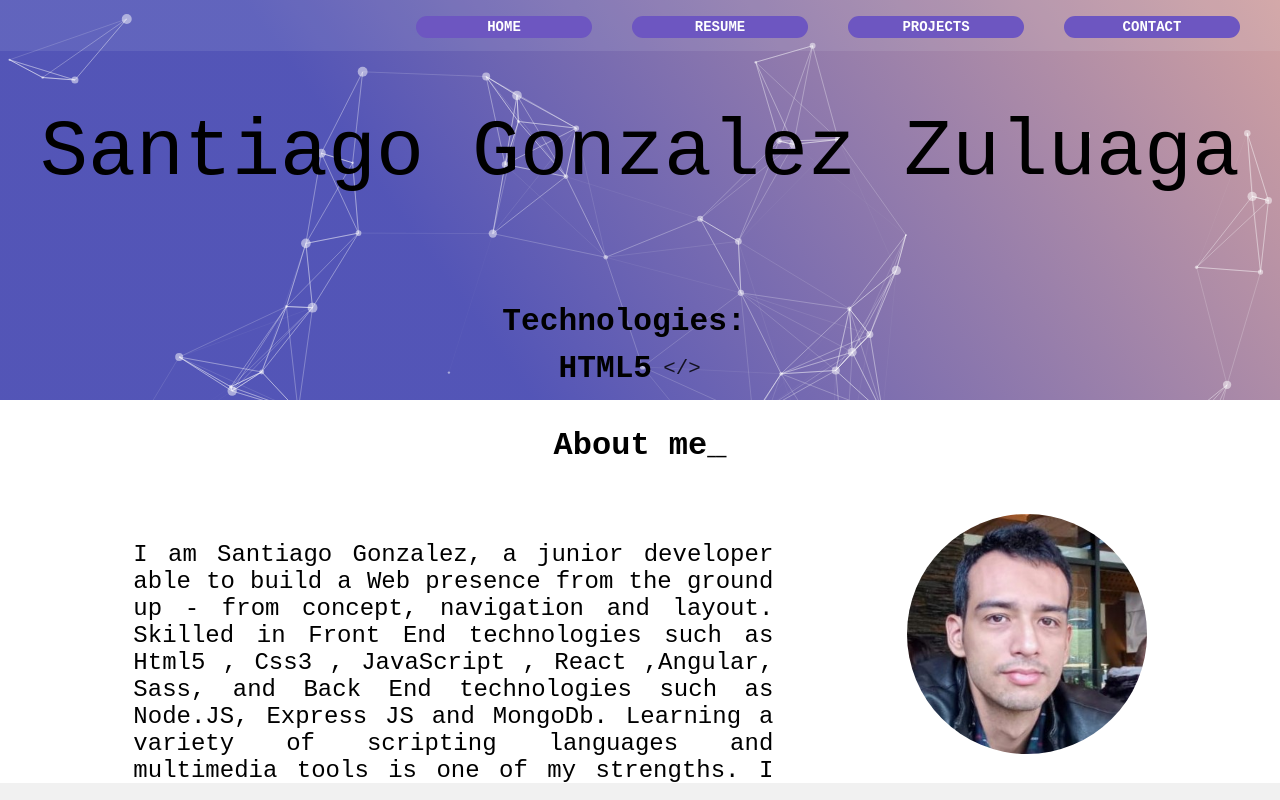
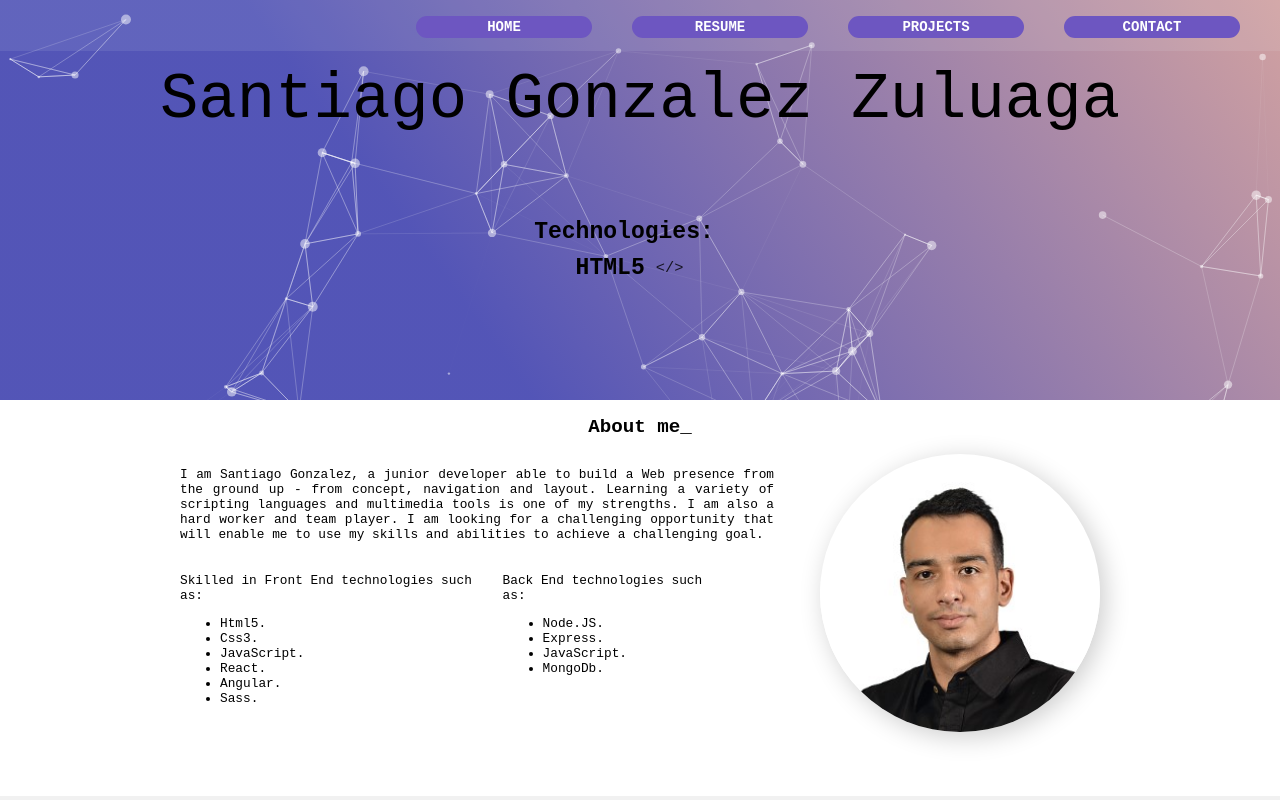
Before and after one commit to santiagogozu/Portafolio, a React (Create React App) app: page / in a window 1280 px wide. Shown: the top 800 px of the page. Built offline with nearby package versions, Linux system fonts and the light colour scheme.

Commit message:
Chaning CSS in About and Contact

```diff
--- a/package.json
+++ b/package.json
@@ -15,6 +15,7 @@
     "react": "^18.2.0",
     "react-dom": "^18.2.0",
     "react-scripts": "5.0.1",
+    "react-scroll-parallax": "^3.3.2",
     "react-simple-typewriter": "^5.0.1",
     "react-tsparticles": "^2.7.1",
     "spark-particles": "^1.2.2",
--- a/src/App.js
+++ b/src/App.js
@@ -3,15 +3,17 @@ import About from './Components/About/About';
 import Contact from './Components/Contact/Contact';
 import Home from './Components/Home/Home'
 import Project from './Components/Project/Project'
+import { ParallaxProvider } from 'react-scroll-parallax';
 function App() {
   return (
     <div>
+      <ParallaxProvider>
       {/* <Navigaton></Navigaton> */}
       <Home/>
       <About/>
       <Project/>
       <Contact/>
-
+      </ParallaxProvider>
     </div>
   );
 }
--- a/src/Components/About/About.css
+++ b/src/Components/About/About.css
@@ -1,46 +1,71 @@
+
+#section_about{
+    display: flex;
+    position: relative;
+    z-index: 1;
+    flex-direction: column;
+    align-items: center;
+}
+
+#section_about h2 {
+    font-size: 1.5vw;
+}
+
 .about{
     display: flex;
     justify-content: space-evenly;
-    align-items: center;
     flex-direction: row-reverse;
     position: relative;
-    z-index: 1;
-    /* padding-bottom: 5%; */
-    /* height: 50vh; */
+    padding-bottom: 5%;
 }
 
 .containerAbout{
     display: flex;
     flex-direction: column;
     align-items: center;
-    max-height: 100%
+    max-height: 100%;
 }
 
 #about h2{
     font-size: 2rem;
     text-align: center;
-
 }
 
 .section__description{
     display: flex;
     justify-content: center;
-    height: 30vh;
+    flex-direction: column;
+    padding-right: 5%;
+    width: 80%;
+}
+
+.imgAbout{
+    display: flex;
+    align-items: center;
 }
 
 .imgAbout img{
-    width: 30vh;
+    width: 35vh;
     padding-top: 10%;
-    padding-bottom: 10%;
     border-radius: 50%;
-    position: relative;
-    z-index: 1;
+	box-shadow: 5px 5px 26px rgba(0, 0, 0, 0.2)  ;
+	-webkit-box-shadow: 5px 5px 26px rgba(0, 0, 0, 0.2)  ;
+	-moz-box-shadow: 5px 5px 26px rgba(0, 0, 0, 0.2)  ;
 }
 
-.section__description p{
+.section__description_text{
     max-width: 50vw;
     justify-content: space-around;
-    font-size: 1.5rem;
-    /* font-size: 110%; */
+    font-size: 1vw;
+    /* font-size: 1.2rem; */
     text-align: justify;
 }
+
+.section__description_list{
+    display: flex;
+    font-size: 1vw;
+}
+
+.section__description_list p{
+    padding-right: 5%;
+}
--- a/src/Components/About/About.jsx
+++ b/src/Components/About/About.jsx
@@ -5,33 +5,50 @@ import imgAbout from "../../img/perfil.jpg";
 // import resume from '../../img/Resume of MD. Rafiul Alam.pdf'
 const About = () => {
   return (
-    <section id="about">
-      <div >
+    <section id="section_about">
       <h2>About me_</h2>
       <div className="about">
         <div className="imgAbout">
           <img src={imgAbout} alt="" />
         </div>
-          <div className="containerAbout">
+
           <div className="section__description">
-              <p className="section__description">
+            <div className="section__description_text" >
               I am Santiago Gonzalez, a junior developer able to build a Web
-                presence from the ground up - from concept, navigation and
-                layout. Skilled in Front End technologies such as Html5 , Css3 ,
-                JavaScript , React ,Angular, Sass, and Back End technologies
-                such as Node.JS, Express JS and MongoDb. Learning a variety of
-                scripting languages and multimedia tools is one of my strengths.
-                I am also a hard worker and team player. I am looking for a
-                challenging opportunity that will enable me to use my skills and
-                abilities to achieve a challenging goal.
-              </p>
+              presence from the ground up - from concept, navigation and layout.
+              Learning a variety of scripting languages and multimedia tools is
+              one of my strengths. I am also a hard worker and team player. I am
+              looking for a challenging opportunity that will enable me to use
+              my skills and abilities to achieve a challenging goal.
+            </div>
+            <br />
+            <div className="section__description_list">
+              <div>
+                <p>Skilled in Front End technologies such as:</p>
+                <ul>
+                  <li>Html5.</li>
+                  <li>Css3.</li>
+                  <li>JavaScript.</li>
+                  <li>React.</li>
+                  <li>Angular.</li>
+                  <li>Sass.</li>
+                </ul>
+              </div>
+              <div>
+                <p> Back End technologies such as:</p>
+                <ul>
+                  <li>Node.JS.</li>
+                  <li>Express.</li>
+                  <li>JavaScript.</li>
+                  <li>MongoDb.</li>
+                </ul>
+              </div>
             </div>
           </div>
         {/* <a href={resume} target="_blank" className="section_btn site-btn" data-aos="zoom-in"
           data-aos-easing="linear"
           data-aos-duration="500"><img src={downloadResume} alt="" />Download Resume</a> */}
       </div>
-      </div>
     </section>
   );
 };
--- a/src/Components/Contact/Contact.css
+++ b/src/Components/Contact/Contact.css
@@ -12,6 +12,7 @@
 .contacts_header {
     font-size: 2rem;
     text-align: center;
+    padding: 2%;
 }
 
 
--- a/src/Components/Contact/Contact.jsx
+++ b/src/Components/Contact/Contact.jsx
@@ -31,7 +31,7 @@ const Contact = () => {
       <div id="contact" className="container section">
         <div className="row">
           <div className="contacts_header">
-            <p>Just write me a letter here_</p>
+            Just write me a letter here_
           </div>
         </div>
         <div className="containerEmail">
--- a/src/Components/Home/Home.css
+++ b/src/Components/Home/Home.css
@@ -8,7 +8,6 @@ body{
 }
 
 .containerPresentation{
-  height: 50vh;
   width: 100%;
   display: flex;
   align-items: center;
@@ -18,17 +17,9 @@ body{
   justify-content: center;
 }
 
-.containerName{
-  display: flex;
-  flex-direction: column;
-  font-size: 1.3rem;
-  text-align: justify;
-  width: 100%;
-  align-items: center;
-}
 
 .containerName p{
-  font-size: 5rem;
+  font-size: 5vw;
 }
 
 .presentation{
@@ -38,6 +29,7 @@ body{
   padding-right: 2rem;
   display: flex;
   align-items: center;
+  font-size: 1.2vw;
 }
 
 .perfilImg img{
--- a/src/Components/Home/Home.jsx
+++ b/src/Components/Home/Home.jsx
@@ -18,6 +18,7 @@ const Home = () => {
   }, []);
 
   return (
+
     <div id="hero">
       <Particles
         id="tsparticles"
--- a/src/Components/Navagation/Navagation.js
+++ b/src/Components/Navagation/Navagation.jsx
@@ -10,7 +10,7 @@ const Navagation = () => {
             <a className='navBar-btn' href="#home">Home</a>
           </li>
           <li>
-            <a className='navBar-btn' href="#about">Resume</a>
+            <a className='navBar-btn' href="#section_about">Resume</a>
           </li>
           <li>
             <a className='navBar-btn' href="#projects">Projects</a>
```
Also changed, not shown: src/img/perfil.jpg, 1 other file (tests, documents, lock files or other folders). Lines whose indentation alone changed are shown as unchanged.
